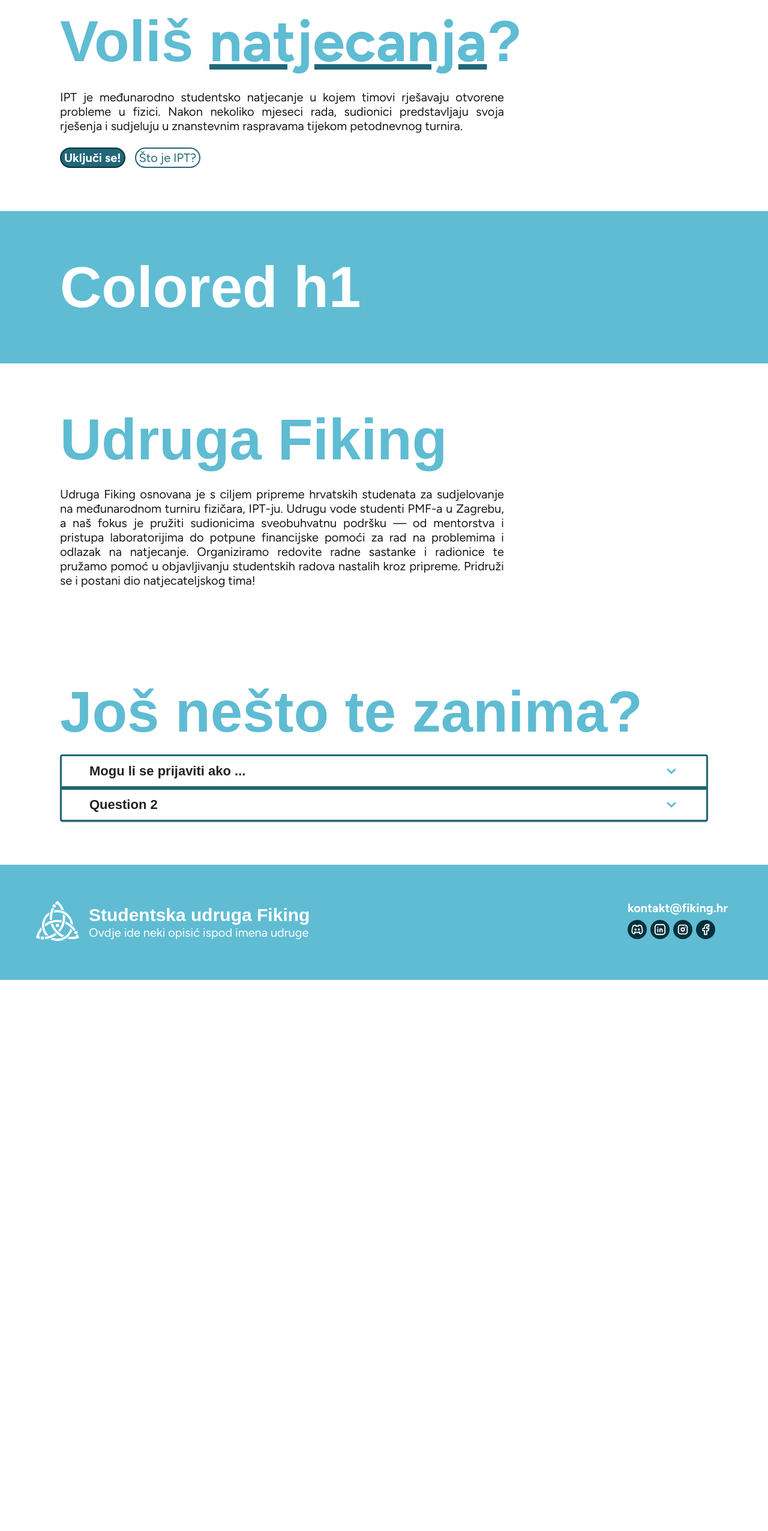
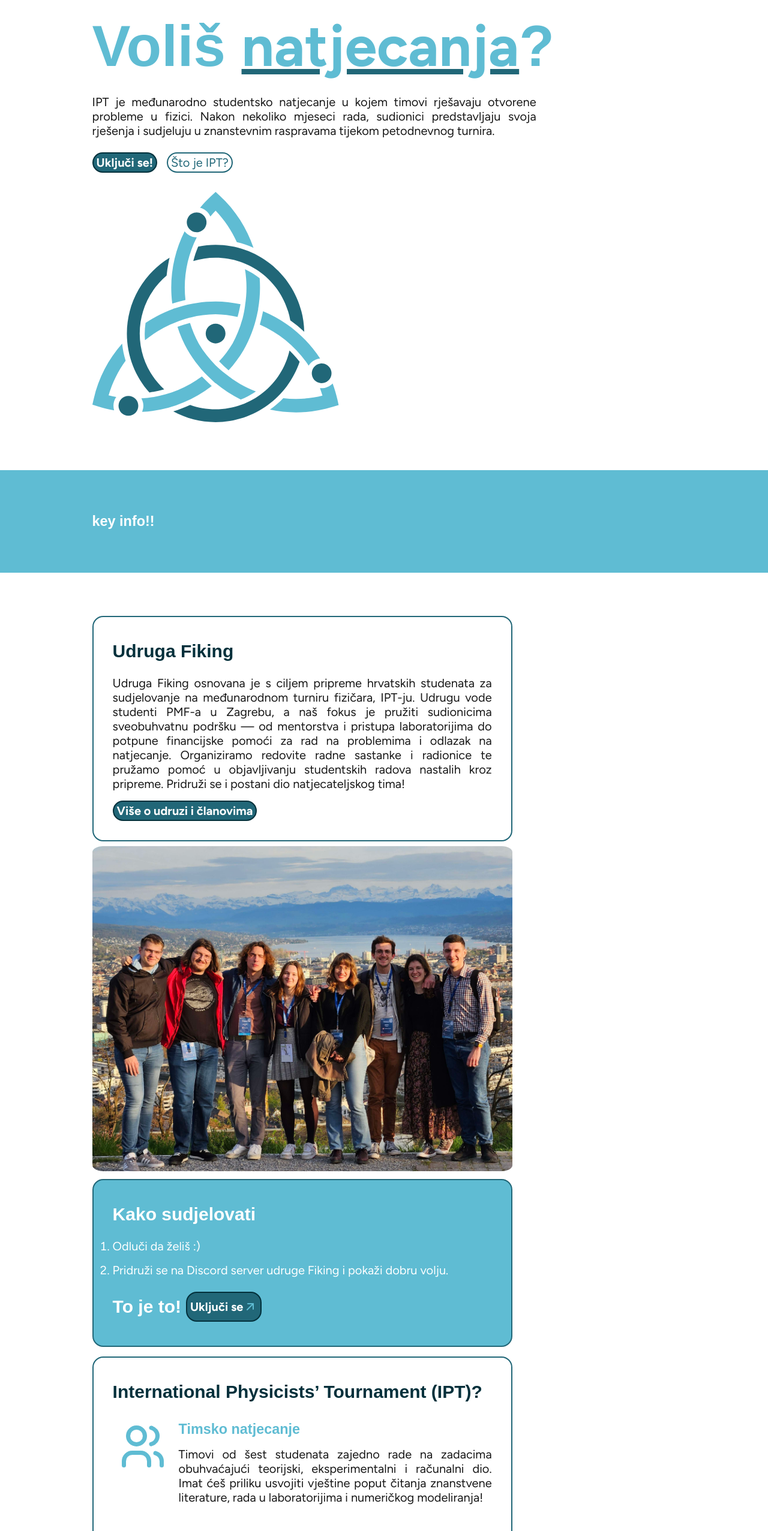
Before and after one commit to iptcro/fiking-web, a Next.js app: page / in a window 1280 px wide. Shown: the part 244-2797 px from the top of the page at 60% size. Before the commit the page ends 1878 px from the top, so only its background shows below. Built offline with nearby package versions, Linux system fonts and the light colour scheme; a web font is replaced by a local one.

Commit message:
Homepage updates, some things falling apart but will be fixed in the future

```diff
--- a/src/app/components/styles_comp.css
+++ b/src/app/components/styles_comp.css
@@ -4,6 +4,14 @@
   border: 2px solid;
   font-size: 20px;
   cursor: pointer;
+
+  display: flex;
+  align-items: center;
+}
+
+.btn * {
+  padding: 0;
+  margin: 0;
 }
 
 .btn-primary {
@@ -112,10 +120,6 @@
   margin: auto;
 }
 
-.static-icon:hover {
-  stroke: var(--fiking-dark);
-}
-
 .icon-holder-btn {
   display: flex;
   padding: 0;
--- a/src/app/pages/home.tsx
+++ b/src/app/pages/home.tsx
@@ -5,12 +5,21 @@ import Navbar from "@/app/components/navbar";
 import Footer from "../components/footer";
 import FAQ from "../components/faq";
 import classNames from "classnames";
+import { StaticIcon } from "../components/icon";
+import {
+  IconUsers,
+  IconAtom,
+  IconTrophy,
+  IconArrowUpRight,
+} from "@tabler/icons-react";
 
 export default function HomePage() {
   return (
     <div className={spages["page"]}>
       <Navbar />
+
       <div className={spages["hero"]}>
+        <div>
           <h1>
             Studiraš fiziku? <br />
             Voliš <u>natjecanja</u>?
@@ -23,45 +32,167 @@ export default function HomePage() {
               tijekom petodnevnog turnira.
             </p>
           </div>
-
           <div className={spages["btn-holder"]}>
             <ButtonPrimary>Uključi se!</ButtonPrimary>
             <ButtonSecondary>Što je IPT?</ButtonSecondary>
           </div>
         </div>
+        <div className={spages["big-logo-holder"]}>
+          <img
+            src={"/media/logo/FikingLogo.svg"}
+            className={spages["big-logo"]}
+            alt="fiking logo"
+          />
+        </div>
+      </div>
+
       <div className={classNames(spages["hero"], spages["color"])}>
-        <h1>Colored h1</h1>
+        <h3>key info!!</h3>
       </div>
+
       <div className={spages["hero"]}>
-        <h1>Udruga Fiking</h1>
+        <div>
+          {/* Udruga Fiking */}
+          <div className={spages["hero-box"]}>
+            <h2>Udruga Fiking</h2>
             <div className={spages["description"]}>
               <p>
-            Udruga Fiking osnovana je s ciljem pripreme hrvatskih studenata za
-            sudjelovanje na međunarodnom turniru fizičara, IPT-ju. Udrugu vode
-            studenti PMF-a u Zagrebu, a naš fokus je pružiti sudionicima
-            sveobuhvatnu podršku — od mentorstva i pristupa laboratorijima do
-            potpune financijske pomoći za rad na problemima i odlazak na
-            natjecanje. Organiziramo redovite radne sastanke i radionice te
-            pružamo pomoć u objavljivanju studentskih radova nastalih kroz
-            pripreme. Pridruži se i postani dio natjecateljskog tima!
+                Udruga Fiking osnovana je s ciljem pripreme hrvatskih studenata
+                za sudjelovanje na međunarodnom turniru fizičara, IPT-ju. Udrugu
+                vode studenti PMF-a u Zagrebu, a naš fokus je pružiti
+                sudionicima sveobuhvatnu podršku — od mentorstva i pristupa
+                laboratorijima do potpune financijske pomoći za rad na
+                problemima i odlazak na natjecanje. Organiziramo redovite radne
+                sastanke i radionice te pružamo pomoć u objavljivanju
+                studentskih radova nastalih kroz pripreme. Pridruži se i postani
+                dio natjecateljskog tima!
+              </p>
+            </div>
+            <ButtonPrimary>Više o udruzi i članovima</ButtonPrimary>
+          </div>
+
+          {/* IMG */}
+          <div
+            className={spages["hero-box"]}
+            style={{ border: "none", padding: 0 }}
+          >
+            <img
+              src={"/media/group_photo.jpg"}
+              style={{
+                width: "700px",
+                borderRadius: "18px",
+              }}
+            />
+          </div>
+
+          {/* How to join */}
+          <div className={classNames(spages["hero-box"], spages["accent"])}>
+            <h2>Kako sudjelovati</h2>
+            <ol>
+              <li>Odluči da želiš :)</li>
+              <li>
+                Pridruži se na Discord server udruge Fiking i pokaži dobru
+                volju.
+              </li>
+            </ol>
+            <div style={{ display: "flex", gap: "8px" }}>
+              <h2>To je to!</h2>
+              <ButtonPrimary>
+                Uključi se{" "}
+                <StaticIcon
+                  icon={IconArrowUpRight}
+                  size={24}
+                  color={"var(--fiking-light)"}
+                />
+              </ButtonPrimary>
+            </div>
+          </div>
+        </div>
+
+        <div>
+          {/* IPT? */}
+          <div className={spages["hero-box"]}>
+            <h2>International Physicists’ Tournament (IPT)?</h2>
+            <div className={spages["icon-description"]}>
+              <div>
+                <StaticIcon
+                  icon={IconUsers}
+                  size={100}
+                  color="var(--fiking-light)"
+                />
+              </div>
+              <div>
+                <h3>Timsko natjecanje</h3>
+                <p>
+                  Timovi od šest studenata zajedno rade na zadacima obuhvaćajući
+                  teorijski, eksperimentalni i računalni dio. Imat ćeš priliku
+                  usvojiti vještine poput čitanja znanstvene literature, rada u
+                  laboratorijima i numeričkog modeliranja!
                 </p>
               </div>
             </div>
+
+            <div className={spages["icon-description"]}>
+              <div>
+                <StaticIcon
+                  icon={IconAtom}
+                  size={100}
+                  color="var(--fiking-light)"
+                />
+              </div>
+              <div>
+                <h3>Otvoreni problemi</h3>
+                <p>
+                  Problemi su otvorenog tipa, što znači da nema točnog rješenja,
+                  pa istraživanje nalikuje pravom znanstvenom radu. Često su
+                  inspirirani pojavama iz svakodnevnog života ili industrije
+                  poput _ i _.
+                </p>
+              </div>
+            </div>
+
+            <div className={spages["icon-description"]}>
+              <div>
+                <StaticIcon
+                  icon={IconTrophy}
+                  size={100}
+                  color="var(--fiking-light)"
+                />
+              </div>
+              <div>
+                <h3>Fizikalne borbe</h3>
+                <p>
+                  Rasprave se vode kroz debate slične znanstvenim
+                  konferencijama. U borbi sudjeluju tri tima od kojih jedan
+                  prezentira rješenje, drugi time ga oponira, a treći moderira
+                  diskusiju. Naglasak je na timskom radu i preciznom znanstvenom
+                  izražavanju.
+                </p>
+              </div>
+            </div>
+
+            {/* TODO: Ovako treba dodavat ikone u button, dodaj icon param */}
+            <ButtonSecondary>
+              Saznaj više{" "}
+              <StaticIcon
+                icon={IconArrowUpRight}
+                size={24}
+                color={"var(--fiking-dark)"}
+              />
+            </ButtonSecondary>
+          </div>
+        </div>
+
+      </div>
+
       <div className={spages["hero"]}>
+        <div>
           <h1>Još nešto te zanima?</h1>
           <FAQ />
         </div>
+      </div>
+
       <Footer />
-      {/* <div>
-        <ButtonPrimary>Button</ButtonPrimary>
-        <ButtonPrimary icon={<IconArrowUpRight size={14} />}>
-          Button
-        </ButtonPrimary>
-        <ButtonSecondary>Button</ButtonSecondary>
-        <ButtonSecondary icon={<IconArrowUpRight size={14} />}>
-          Button
-        </ButtonSecondary>
-      </div> */}
     </div>
   );
 }
--- a/src/app/pages/styles_pages.module.css
+++ b/src/app/pages/styles_pages.module.css
@@ -12,7 +12,10 @@
 
 /* SECTIONS */
 .hero {
-  padding: 64px 100px;
+  padding: 64px 12%;
+  display: flex;
+  flex-wrap: wrap;
+  justify-content: space-between;
 }
 
 .hero * {
@@ -27,11 +30,58 @@
   color: white;
 }
 
+.hero-box {
+  border: 2px solid var(--fiking-dark);
+  border-radius: 18px;
+  padding: 32px;
+  align-items: baseline;
+  max-width: 700px;
+}
+
+.hero-box h2 {
+  color: var(--fiking-darkest);
+}
+
+.hero-box h3 {
+  color: var(--fiking-light);
+}
+
+.hero-box p {
+  text-align: justify;
+}
+
+.hero-box.accent, .hero-box.accent h2{
+  background-color: var(--fiking-light);
+  color: var(--perfect-white);
+}
+
 .description {
   max-width: 740px;
   text-align: justify;
 }
 
+.icon-description {
+  display: grid;
+  grid-template-columns: auto auto;
+  gap: 10px;
+}
+
+.btn-holder {
+  display: flex;
+  flex-direction: row;
+}
+
 .btn-holder * {
   margin-right: 16px;
 }
+
+.big-logo-holder {
+  display: flex;
+  justify-content: center;
+  align-items: center;
+  padding-right: 30px;
+}
+
+.big-logo {
+  height: 400px;
+}
```
Also changed, not shown: UP_NEXT.txt, public/media/group_photo.jpg (added). Lines whose indentation alone changed are shown as unchanged.
